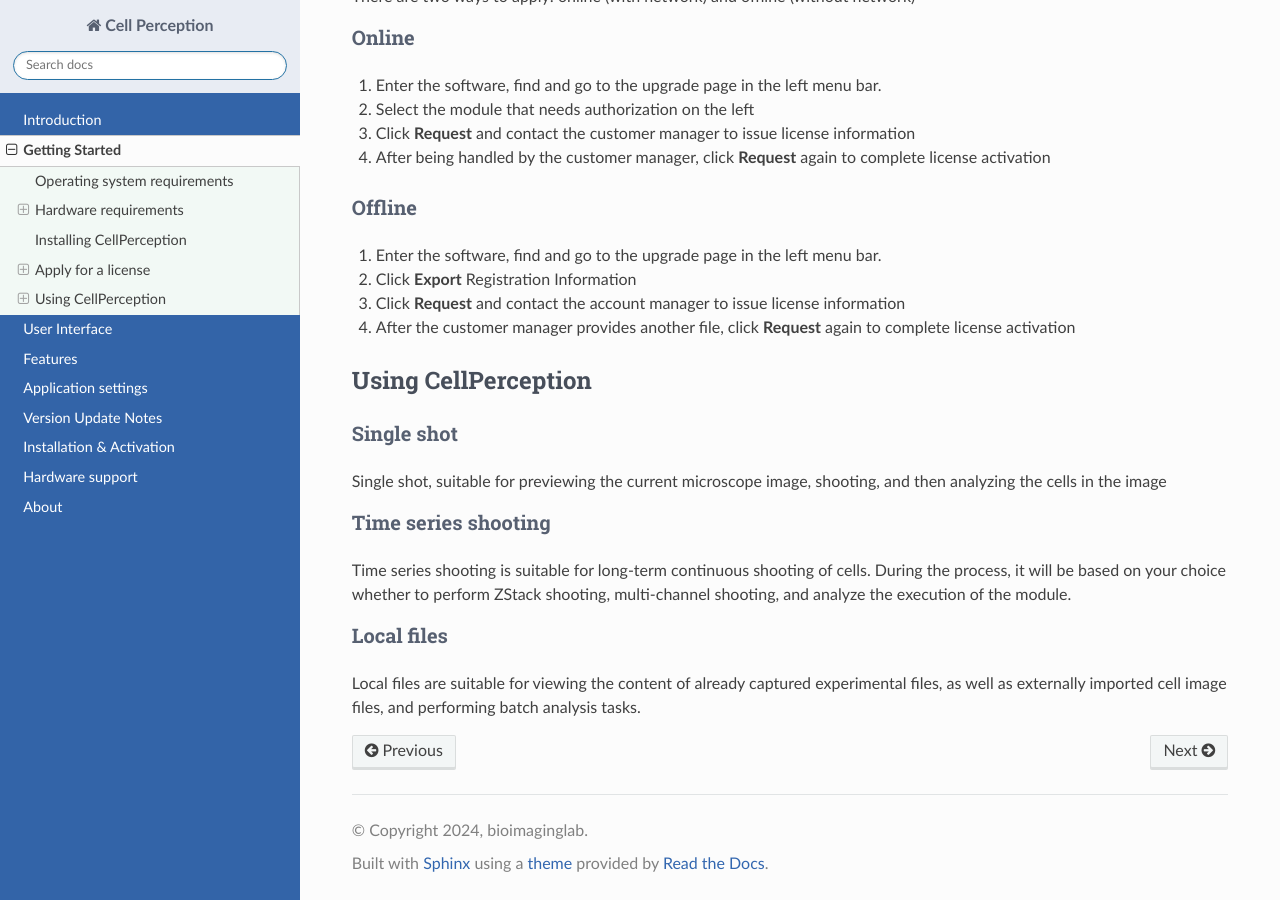
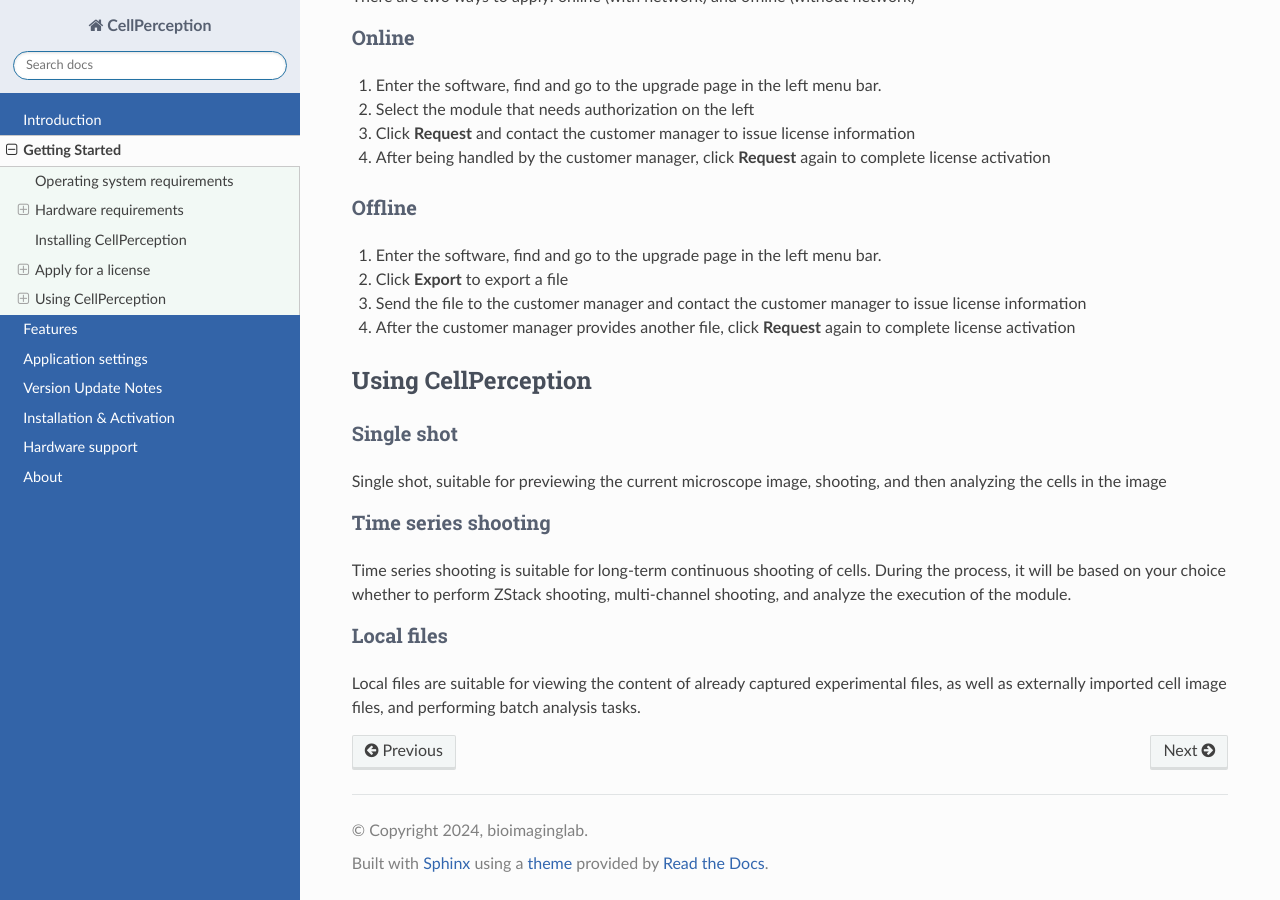
Before and after one commit to yangtong93/living-cell-docs, a Sphinx documentation site: the page built from source/user_guide/quickstart.md, in a window 1280 px wide and 900 px high, scrolled down 1308 px. Built offline with Sphinx 7.4.7 and the Read the Docs theme 3.1.0, drawn with Linux system fonts in a browser that asks for light colours; pages that are not in the unit, such as notebooks, are missing from menus.

Commit message:
feature: add content for start page

```diff
--- a/source/conf.py
+++ b/source/conf.py
@@ -6,10 +6,10 @@
 # -- Project information -----------------------------------------------------
 # https://www.sphinx-doc.org/en/master/usage/configuration.html#project-information
 
-project = 'Cell Perception'
+project = 'CellPerception'
 copyright = '2024, bioimaginglab'
 author = 'bioimaginglab'
-release = 'v0.0.4-bata'
+release = '0.3.9-bata'
 
 # -- General configuration ---------------------------------------------------
 # https://www.sphinx-doc.org/en/master/usage/configuration.html#general-configuration
--- a/source/index.rst
+++ b/source/index.rst
@@ -11,7 +11,6 @@
 
    user_guide/intro
    user_guide/quickstart
-   user_guide/interface
    user_guide/function
    user_guide/setting
    user_guide/upgrade
--- a/source/user_guide/interface.md
+++ /dev/null
@@ -1 +0,0 @@
-# User Interface
--- a/source/user_guide/quickstart.md
+++ b/source/user_guide/quickstart.md
@@ -57,8 +57,8 @@
 ### Offline
 
 1. Enter the software, find and go to the upgrade page in the left menu bar.
-2. Click **Export** Registration Information
-3. Click **Request** and contact the account manager to issue license information
+2. Click **Export** to export a file
+3. Send the file to the customer manager and contact the customer manager to issue license information
 4. After the customer manager provides another file, click **Request** again to complete license activation
 
 ## Using CellPerception
```
Also changed, not shown: 4 other files.
